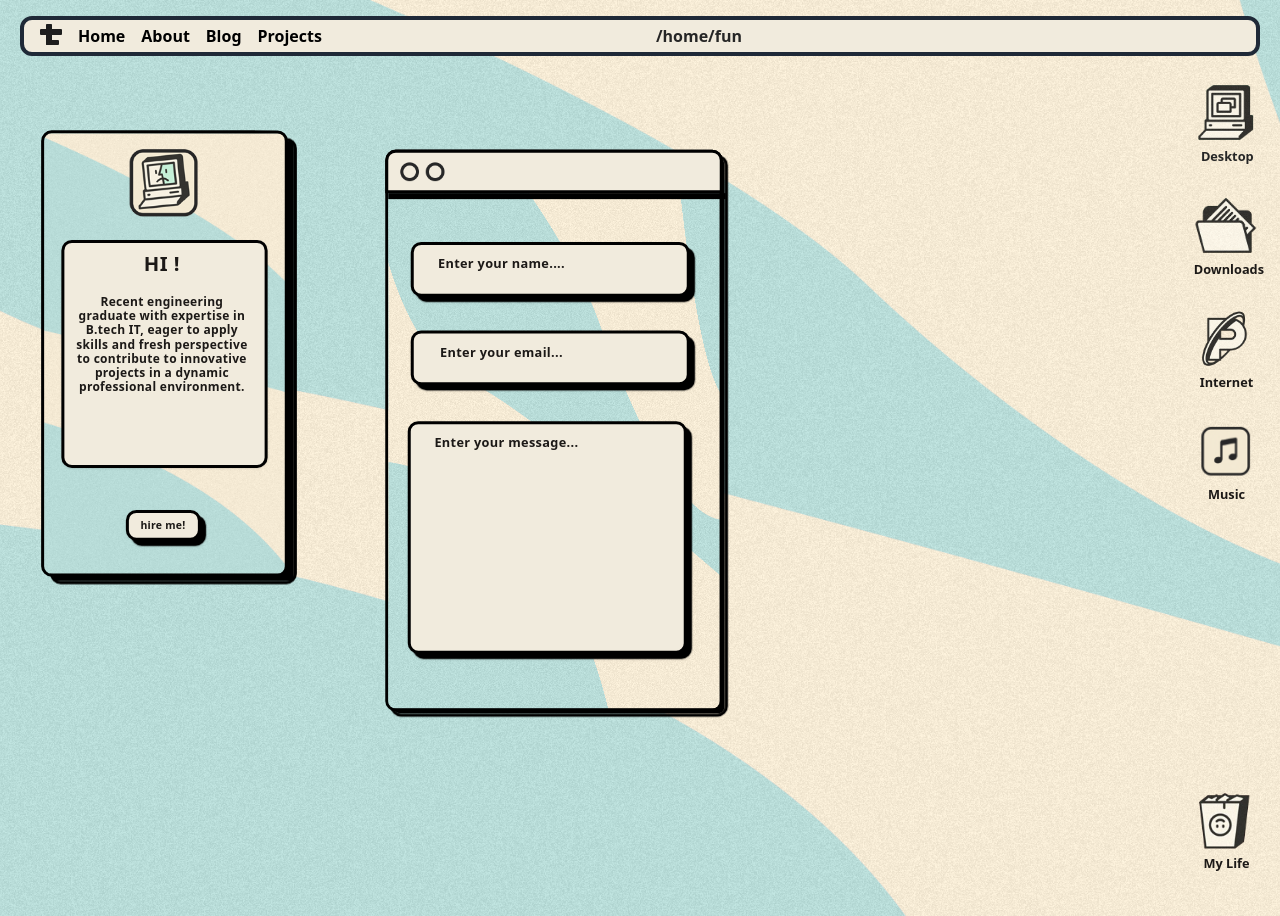
After one commit to Prome-theus/moyemoye, a Flask app: template templates/hireme.html in a window 1280 px wide. The commit adds this page. Run offline with Flask 3, Linux system fonts and the light colour scheme; the template is opened without the code that fills it, so the values that code supplies are empty; parts of the project's set-up code (start-up, migrations or seed data) failed here and were passed over; some libraries are stand-ins or nearby versions.

Commit message:
Please enter the commit message for your changes. Lines starting

```diff
--- a/app.py
+++ b/app.py
@@ -1,14 +1,13 @@
+import datetime
 from flask import Flask, render_template
 from flask_mail import Mail
-import datetime
+from forms import HiremeForm
 
 app = Flask(__name__)
-
 
 now = datetime.datetime.now()
 current_time = now.strftime(" %I:%M %p")
 current_date = now.strftime("%a %b %d ")
-
 
 
 @app.route("/")
@@ -22,7 +21,18 @@ def home():
 
 @app.route("/about")
 def about():
-    return render_template("about.html",time=current_time, data=current_date)
+    return render_template("about.html",time=current_time, date=current_date)
+
+@app.route("/hireme")
+def hireme():
+    form = HiremeForm()
+    if form.validate_on_submit():
+        pass
+    if form.errors != {}:
+        for err_msg in form.errors.values():
+            flash(f'please enter the correct details')
+
+    return render_template("hireme.html", time=current_time, date=current_date)
 
 if __name__ == "__main__":
     app.run(debug=True)
--- a/templates/about.html
+++ b/templates/about.html
@@ -1,6 +1,7 @@
 {% extends "moyemoye.html" %}
 {% block content %}
 
+<div class="flex justify-start items-start scale-75 md:scale-100">
 <div class="w-[329px] h-[595px] relative scale-50 md:scale-75">
     <div class="w-[329px] h-[595px] left-0 top-0 absolute bg-[url('/static/mysite/bg.png')] bg-cover bg-center rounded-[14px] drop-shadow-[12px_10px_0px_rgba(0,0,0,1)] border-4 border-black"></div>
     <img class="w-[91px] h-[90px] left-[118px] top-[25px] absolute" src="/static/me.png">
@@ -11,7 +12,7 @@
             <div class="w-[232px] h-[213px] left-[18px] top-[73px] absolute text-center text-stone-900 text-base font-bold font-['Roboto Mono'] leading-[19px] tracking-wide">Recent engineering graduate with expertise in B.tech IT, eager to apply skills and fresh perspective to contribute to innovative projects in a dynamic professional environment.<br/></div>
         </div>
 
-        <a href="#" class="pointer">
+        <a href="{{url_for('hireme')}}" class="pointer">
         <div class="w-[100px] h-[41px] left-[86px] top-[360px] absolute">
             <div class="pointer w-[100px] h-[41px] left-0 top-0 absolute bg-[#F1EBDD] rounded-[14px] drop-shadow-[7px_7px_0px_rgba(0,0,0,1)] shadow border-4 border-black"></div>
             <button class="pointer w-[87px] h-3 left-[6px] top-[15px] absolute text-center text-stone-900 text-sm font-bold font-['Roboto Mono'] leading-3 tracking-wide">hire me!</button>
@@ -19,6 +20,7 @@
         </a>
     </div>
 </div>
+</div>
 
 
 {% endblock content %}
--- /dev/null
+++ b/templates/hireme.html
@@ -0,0 +1,116 @@
+{% extends "moyemoye.html" %} {% block content %}
+
+<div class="scale-75 md:scale-100">
+<div class="flex flex-col md:flex-row justify-start items-start">
+<div class="w-[329px] h-[595px] relative scale-50 md:scale-75">
+    <div
+    class="w-[329px] h-[595px] left-0 top-0 absolute bg-[url('/static/mysite/bg.png')] bg-cover bg-center rounded-[14px] drop-shadow-[12px_10px_0px_rgba(0,0,0,1)] border-4 border-black"
+    ></div>
+    <img
+    class="w-[91px] h-[90px] left-[118px] top-[25px] absolute"
+    src="/static/me.png"
+    />
+    <div class="w-[260px] h-[73px] left-[27px] top-[146px] absolute">
+      <div class="w-[265px] h-[304px] left-0 top-0 absolute">
+        <div
+        class="w-[275px] h-[304px] left-0 top-0 absolute bg-[#F1EBDD] rounded-[14px] shadow border-4 border-black"
+        ></div>
+        <div
+        class="w-[156px] h-[35px] left-[56px] top-[25px] absolute text-center text-stone-900 text-[27px] font-bold font-['Roboto Mono'] leading-3 tracking-wide"
+        >
+        HI !
+    </div>
+    <div
+          class="w-[232px] h-[213px] left-[18px] top-[73px] absolute text-center text-stone-900 text-base font-bold font-['Roboto Mono'] leading-[19px] tracking-wide"
+          >
+          Recent engineering graduate with expertise in B.tech IT, eager to
+          apply skills and fresh perspective to contribute to innovative
+          projects in a dynamic professional environment.<br />
+        </div>
+      </div>
+
+      <a href="{{url_for('hireme')}}" class="pointer">
+          <div class="w-[100px] h-[41px] left-[86px] top-[360px] absolute">
+              <div
+              class="pointer w-[100px] h-[41px] left-0 top-0 absolute bg-[#F1EBDD] rounded-[14px] drop-shadow-[7px_7px_0px_rgba(0,0,0,1)] shadow border-4 border-black"
+              ></div>
+          <button
+          class="pointer w-[87px] h-3 left-[6px] top-[15px] absolute text-center text-stone-900 text-sm font-bold font-['Roboto Mono'] leading-3 tracking-wide"
+          >
+            hire me!
+        </button>
+        </div>
+      </a>
+    </div>
+  </div>
+
+
+
+  <div class="w-[450px] h-[749px] scale-50 md:scale-75">
+      <div class="w-[450px] h-[749px] left-0 top-0 absolute">
+      <div class="w-[450px] h-[749px] left-0 top-0 absolute">
+        <img
+          class="w-[450px] h-[749px] left-0 top-0 absolute rounded-[14px] drop-shadow-[7px_7px_0px_rgba(0,0,0,1)] border-4 border-black"
+          src="/static/mysite/bg.png"
+        />
+        <div class="w-[450px] h-[58px] left-0 top-0 absolute bg-[#F1EBDD] rounded-t-[14px] border-4 border-black">
+            <div class="relative group">
+                <img class="w-[25px] h-[25px] left-[16px] top-[13px] absolute hover:hidden" src="/static/mysite/circle.png" />
+                <img class="w-[25px] h-[25px] left-[16px] top-[13px] absolute hidden group-hover:flex" src="/static/mysite/close_hover.png" />
+              </div>
+              <div class="relative group">
+                <img class="w-[25px] h-[25px] left-[50px] top-[13px] absolute hover:hidden" src="/static/mysite/circle.png" />
+                <img class="w-[25px] h-[25px] left-[50px] top-[13px] absolute hidden group-hover:flex" src="/static/mysite/floating_hover.png" />
+              </div>
+        <div
+          class="w-[372px] h-[73px] left-[30px] top-[119px] absolute justify-center items-center inline-flex"
+        >
+          <div class="w-[372px] h-[73px] relative">
+            <div
+              class="w-[372px] h-[73px] left-0 top-0 absolute bg-[#F1EBDD] rounded-[14px] drop-shadow-[7px_7px_0px_rgba(0,0,0,1)] shadow border-4 border-black"
+            ></div>
+            <div
+              class="w-[204px] h-[26px] left-[19px] top-[23px] absolute text-center text-stone-900 text-[17px] font-bold font-['Roboto Mono'] leading-3 tracking-wide"
+            >
+              Enter your name....
+            </div>
+          </div>
+        </div>
+        <div
+          class="w-[372px] h-[73px] left-[30px] top-[237px] absolute justify-center items-center inline-flex"
+        >
+          <div class="w-[372px] h-[73px] relative">
+            <div
+              class="w-[372px] h-[73px] left-0 top-0 absolute bg-[#F1EBDD] rounded-[14px] shadow border-4 border-black drop-shadow-[7px_7px_0px_rgba(0,0,0,1)]"
+            ></div>
+            <div
+              class="w-[204px] h-[26px] left-[19px] top-[23px] absolute text-center text-stone-900 text-[17px] font-bold font-['Roboto Mono'] leading-3 tracking-wide"
+            >
+              Enter your email...
+            </div>
+          </div>
+        </div>
+        <div
+          class="w-[450px] h-[0px] left-0 top-[54px] absolute border-4 border-black"
+        ></div>
+      </div>
+      <div
+        class="w-[372px] left-[30px] top-[362px] absolute justify-center items-center inline-flex"
+      >
+        <div class="w-[372px] h-[310px] relative">
+          <div
+            class="w-[372px] h-[310px] left-0 top-0 absolute bg-[#F1EBDD] rounded-[14px] shadow border-4 border-black drop-shadow-[7px_7px_0px_rgba(0,0,0,1)]"
+          ></div>
+          <div
+            class="w-[225px] h-[26px] left-[19px] top-[23px] absolute text-center text-stone-900 text-[17px] font-bold font-['Roboto Mono'] leading-3 tracking-wide"
+          >
+            Enter your message...
+          </div>
+        </div>
+      </div>
+    </div>
+
+  </div>
+</div>
+</div>
+{% endblock content %}
--- a/templates/moyemoye.html
+++ b/templates/moyemoye.html
@@ -159,7 +159,7 @@
 
     <div class="flex">
       <div
-        class="w-11/12 h-screen fixed top-14 gap-44 left-0 text-neutral-800 text-center flex flex-col"
+        class="w-11/12 h-screen fixed top-14 left-0 text-neutral-800"
       >
         {% block content %}
         {% endblock content%}
```
Also changed, not shown: forms.py (added, +10 -0 lines), templates/home.html (+11 -12 lines), static/mysite/close_hover.png (added), static/mysite/floating_hover.png (added).
